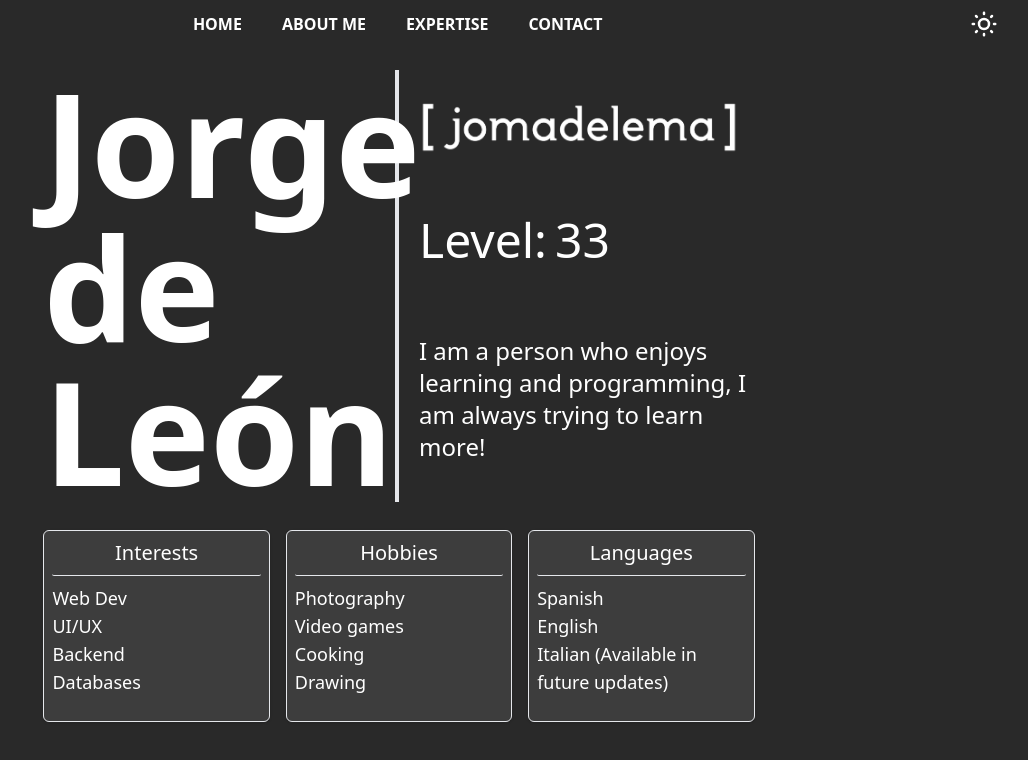
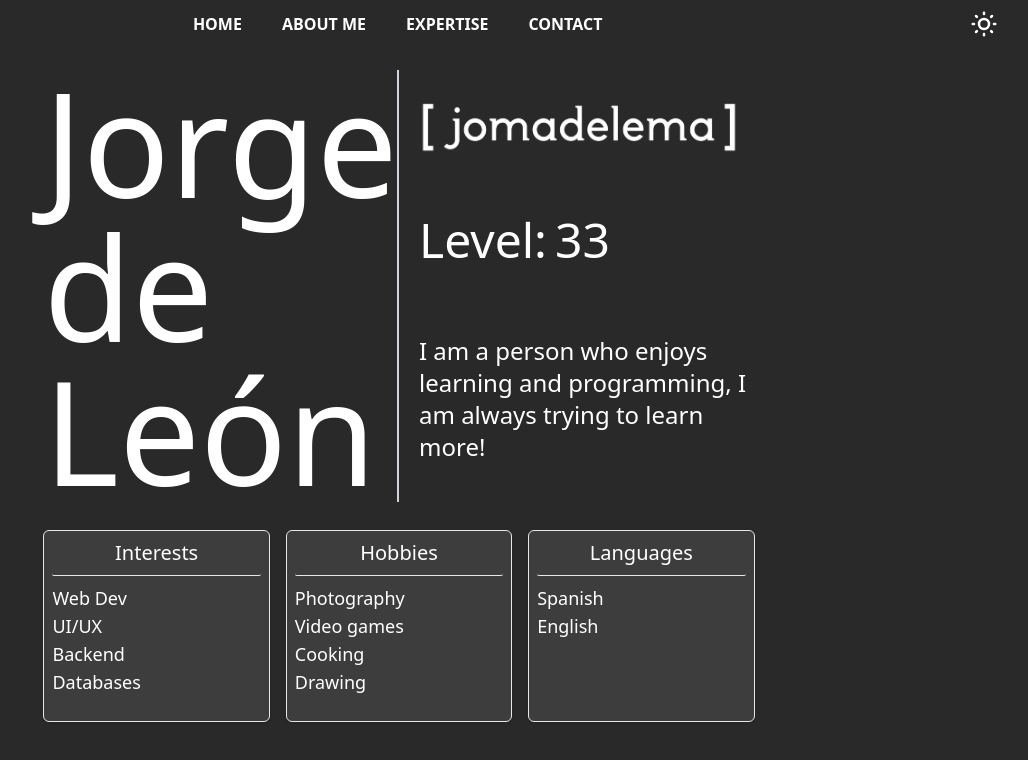
Before and after one commit to JOMADELEMA/jomadelema.github.io, a React (Create React App) app: page /#/about in a window 1280 px wide. Shown: the top 760 px of the page, without its empty margins (241-1269 px from the left). Built offline with nearby package versions, Linux system fonts and the light colour scheme.

Commit message:
fixed some of the UI of the About section

```diff
--- a/src/data/siteData.js
+++ b/src/data/siteData.js
@@ -321,8 +321,6 @@ export const aboutMeData = {
   languages: [
     "Spanish",
     "English",
-    "Italian (Available in future updates)",
-    // "Japanese (Available in future updates)",
   ],
 };
 
--- a/src/pages/About.jsx
+++ b/src/pages/About.jsx
@@ -13,7 +13,7 @@ const About = () => {
       <div className="h-full w-full flex justify-center " id="about-section">
         <div className="w-full laptop:w-10/12 desktop:w-8/12 h-full text-black dark:text-white flex flex-col justify-center items-center">
           <div className="flex flex-col laptop:flex-row  w-10/12">
-            <div className="font-normal text-5xl tablet:text-7xl laptop:text-9xl desktop:text-10xl laptop:font-semibold flex self-center mb-5 laptop:mb-0 laptop:w-1/2 laptop:h-full laptop:border-r-4 laptop:mr-5">
+            <div className="font-normal text-5xl tablet:text-7xl laptop:text-9xl desktop:text-10xl laptop:font-normal  flex self-center mb-5 laptop:mb-0 laptop:w-1/2 laptop:h-full laptop:border-r-2 laptop:border-gray-300 laptop:mr-5">
               <div className="">{aboutMeData.name}</div>
             </div>
 
```
